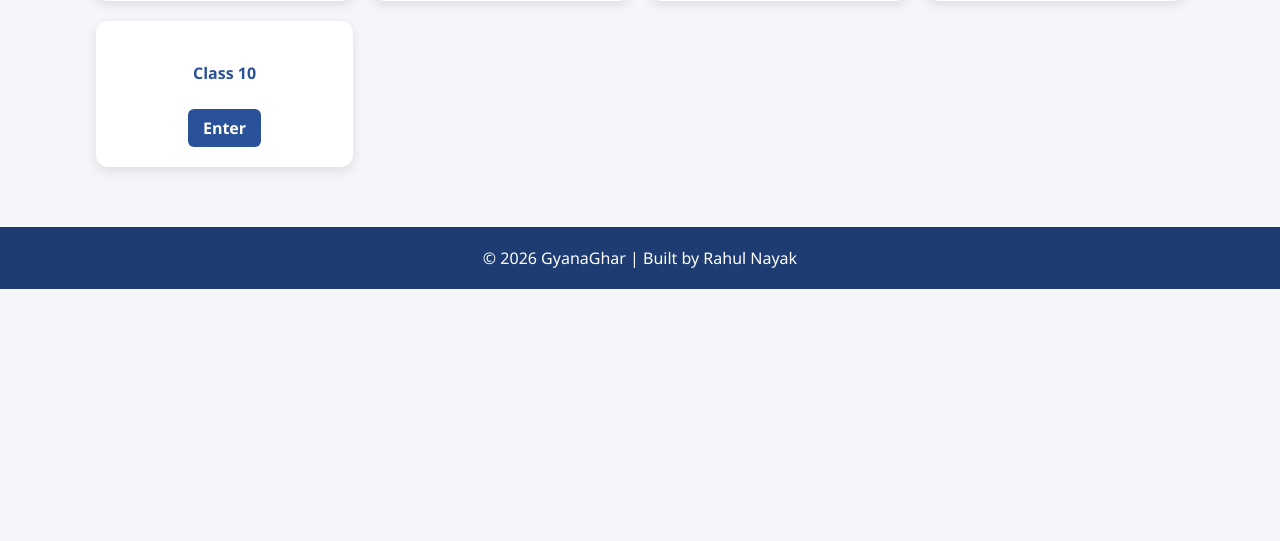
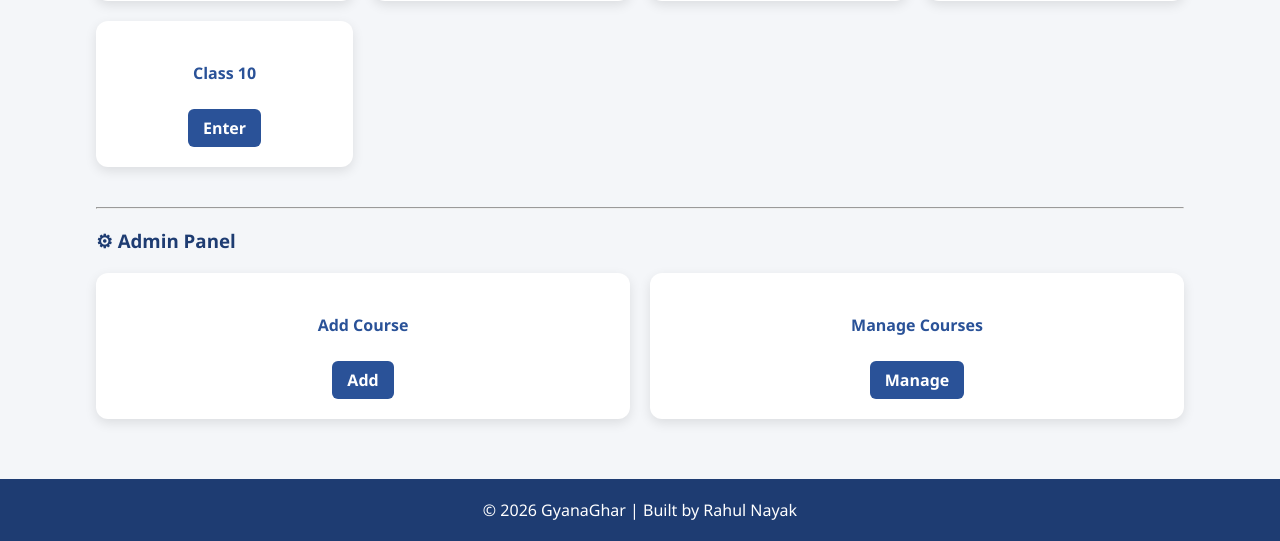
Before and after one commit to Rahul-web087/GyanaGhar, a Flask app: page /dashboard in a window 1280 px wide. Shown: the part 527-1068 px from the top of the page. Before the commit the page ends 816 px from the top, so only its background shows below. Run offline with Flask 3, Linux system fonts and the light colour scheme; a user stored in the database is signed in; tables that the repository leaves empty hold one stand-in row (values such as "Sample post").

Commit message:
fix admin dashboard panel

```diff
--- a/templates/dashboard.html
+++ b/templates/dashboard.html
@@ -24,14 +24,92 @@
 <!--</body>-->
 <!--</html>-->
 
+<!--<!DOCTYPE html>-->
+<!--<html>-->
+<!--<head>-->
+<!--    <title>Dashboard - GyanaGhar</title>-->
+<!--    <link rel="stylesheet" href="{{ url_for('static', filename='style.css') }}">-->
+<!--</head>-->
+<!--<body>-->
+<!--<meta name="viewport" content="width=device-width, initial-scale=1.0">-->
+<!--<div class="navbar">-->
+<!--    <h1>GyanaGhar 🎓</h1>-->
+<!--    <div>-->
+<!--        <a href="/dashboard">Home</a>-->
+<!--        <a href="/logout">Logout</a>-->
+<!--    </div>-->
+<!--</div>-->
+
+<!--<div class="container">-->
+
+<!--    &lt;!&ndash; Welcome Section &ndash;&gt;-->
+<!--    <div style="background:white; padding:25px; border-radius:12px; box-shadow:0 4px 12px rgba(0,0,0,0.1);">-->
+<!--        <h2>Welcome, {{ name }} 👋</h2>-->
+<!--        <p>Select your class to start learning.</p>-->
+<!--    </div>-->
+
+<!--    &lt;!&ndash; Class Cards &ndash;&gt;-->
+<!--    <h3 style="margin-top:30px;">📚 Choose Your Class</h3>-->
+
+<!--    <div class="card-container">-->
+<!--        <div class="card">-->
+<!--            <h4>Class 6</h4>-->
+<!--            <a href="/class/6">Enter</a>-->
+<!--        </div>-->
+
+<!--        <div class="card">-->
+<!--            <h4>Class 7</h4>-->
+<!--            <a href="/class/7">Enter</a>-->
+<!--        </div>-->
+
+<!--        <div class="card">-->
+<!--            <h4>Class 8</h4>-->
+<!--            <a href="/class/8">Enter</a>-->
+<!--        </div>-->
+
+<!--        <div class="card">-->
+<!--            <h4>Class 9</h4>-->
+<!--            <a href="/class/9">Enter</a>-->
+<!--        </div>-->
+<!-- {% if current_user.role == "admin" %}-->
+<!--<hr>-->
+
+<!--<h3>Admin Panel</h3>-->
+
+<!--<ul>-->
+<!--    <li>-->
+<!--        <a href="/admin/add_note">➕ Add Course / Notes</a>-->
+<!--    </li>-->
+
+<!--    <li>-->
+<!--        <a href="/admin/notes">📚 Manage Courses</a>-->
+<!--    </li>-->
+<!--</ul>-->
+
+<!--{% endif %}-->
+<!--        <div class="card">-->
+<!--            <h4>Class 10</h4>-->
+<!--            <a href="/class/10">Enter</a>-->
+<!--        </div>-->
+<!--    </div>-->
+
+<!--</div>-->
+<!--<footer style="margin-top:60px; padding:20px; text-align:center; background:#1e3c72; color:white;">-->
+<!--    © 2026 GyanaGhar | Built by Rahul Nayak-->
+<!--</footer>-->
+<!--</body>-->
+<!--</html>-->
+
 <!DOCTYPE html>
 <html>
 <head>
     <title>Dashboard - GyanaGhar</title>
     <link rel="stylesheet" href="{{ url_for('static', filename='style.css') }}">
+    <meta name="viewport" content="width=device-width, initial-scale=1.0">
 </head>
+
 <body>
-<meta name="viewport" content="width=device-width, initial-scale=1.0">
+
 <div class="navbar">
     <h1>GyanaGhar 🎓</h1>
     <div>
@@ -52,6 +130,7 @@
     <h3 style="margin-top:30px;">📚 Choose Your Class</h3>
 
     <div class="card-container">
+
         <div class="card">
             <h4>Class 6</h4>
             <a href="/class/6">Enter</a>
@@ -76,11 +155,38 @@
             <h4>Class 10</h4>
             <a href="/class/10">Enter</a>
         </div>
+
     </div>
 
+
+    <!-- Admin Panel -->
+    {% if current_user.role == "admin" %}
+
+    <hr style="margin-top:40px;">
+
+    <h3>⚙ Admin Panel</h3>
+
+    <div class="card-container">
+
+        <div class="card">
+            <h4>Add Course</h4>
+            <a href="/admin/add_note">Add</a>
+        </div>
+
+        <div class="card">
+            <h4>Manage Courses</h4>
+            <a href="/admin/notes">Manage</a>
+        </div>
+
+    </div>
+
+    {% endif %}
+
 </div>
+
 <footer style="margin-top:60px; padding:20px; text-align:center; background:#1e3c72; color:white;">
     © 2026 GyanaGhar | Built by Rahul Nayak
 </footer>
+
 </body>
 </html>
```
Also changed, not shown: instance/database.db (deleted).
